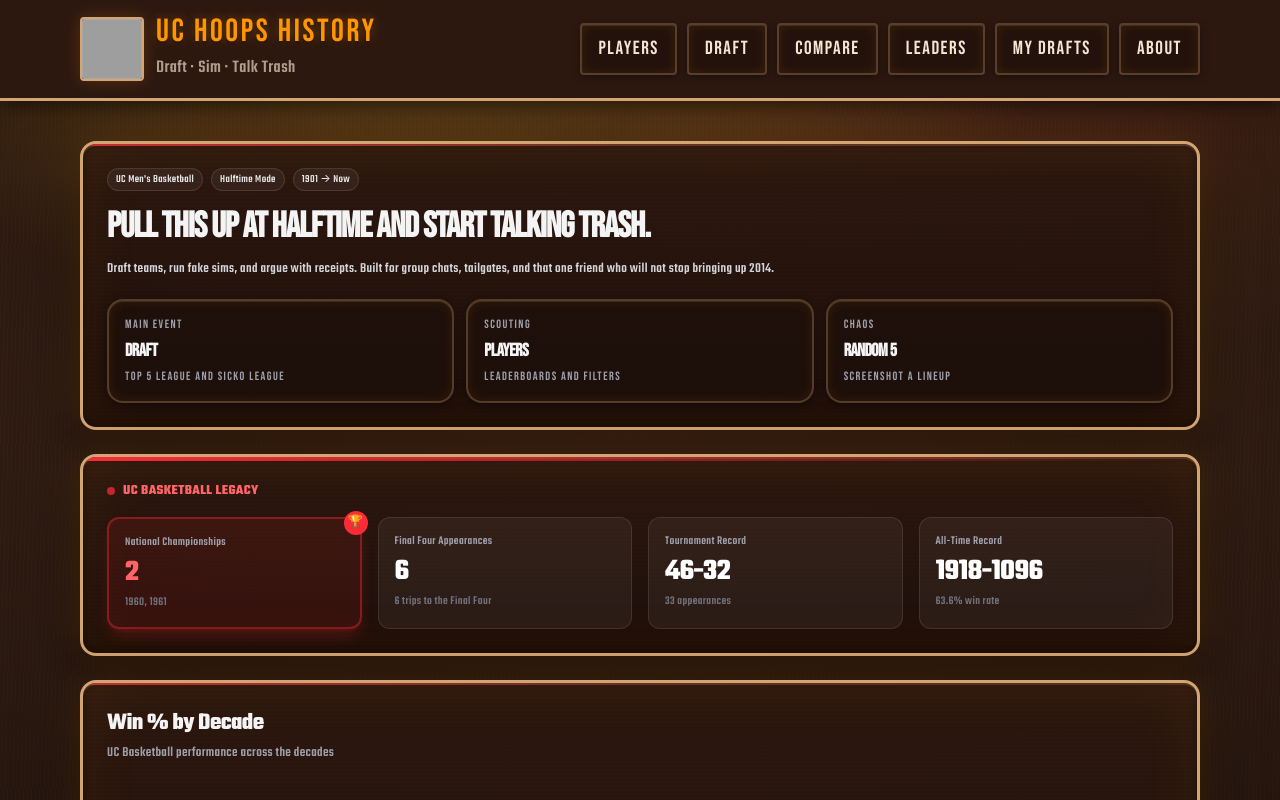
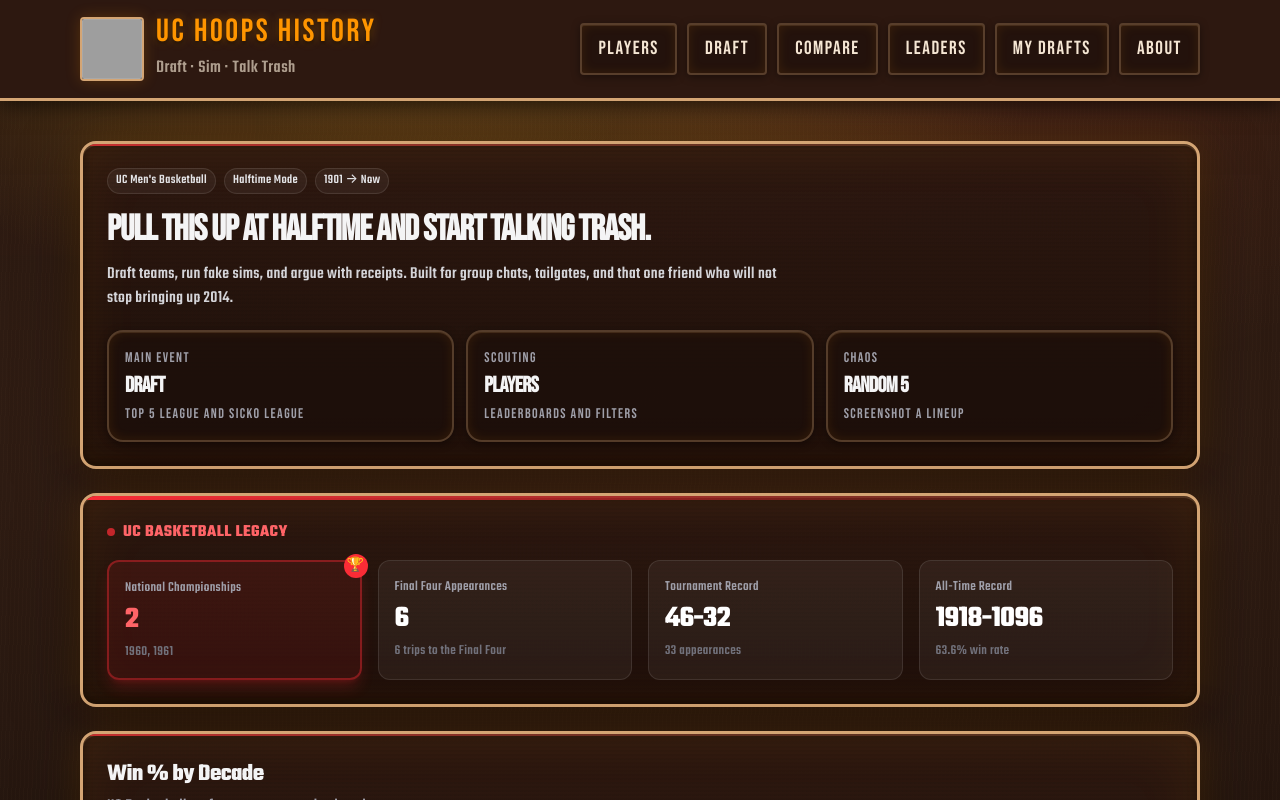
Before and after one commit to ucsandman/uc-hoops-history, a Next.js app: page / in a window 1280 px wide. Built offline with nearby package versions, Linux system fonts and the light colour scheme; grey boxes are pictures that could not be loaded.

Commit message:
Add global font size overrides - make all text significantly bigger for readability

```diff
--- a/src/app/globals.css
+++ b/src/app/globals.css
@@ -224,3 +224,50 @@ select:focus {
   outline: none;
   box-shadow: 0 0 0 3px var(--led-glow);
 }
+
+/* Global font size overrides - make everything bigger for readability */
+.text-xs {
+  font-size: 0.875rem !important; /* 14px instead of 12px */
+  line-height: 1.25rem !important;
+}
+
+.text-sm {
+  font-size: 1.0625rem !important; /* 17px instead of 14px */
+  line-height: 1.5rem !important;
+}
+
+.text-base {
+  font-size: 1.25rem !important; /* 20px instead of 16px */
+  line-height: 1.75rem !important;
+}
+
+.text-lg {
+  font-size: 1.375rem !important; /* 22px instead of 18px */
+  line-height: 1.75rem !important;
+}
+
+.text-xl {
+  font-size: 1.5rem !important; /* 24px instead of 20px */
+  line-height: 1.75rem !important;
+}
+
+/* Specific pixel sizes that appear in the code */
+[class*="text-\[11px\]"] {
+  font-size: 0.8125rem !important; /* 13px instead of 11px */
+}
+
+[class*="text-\[12px\]"] {
+  font-size: 0.875rem !important; /* 14px instead of 12px */
+}
+
+[class*="text-\[13px\]"] {
+  font-size: 0.9375rem !important; /* 15px instead of 13px */
+}
+
+[class*="text-\[14px\]"] {
+  font-size: 1rem !important; /* 16px instead of 14px */
+}
+
+[class*="text-\[15px\]"] {
+  font-size: 1.0625rem !important; /* 17px instead of 15px */
+}
```
